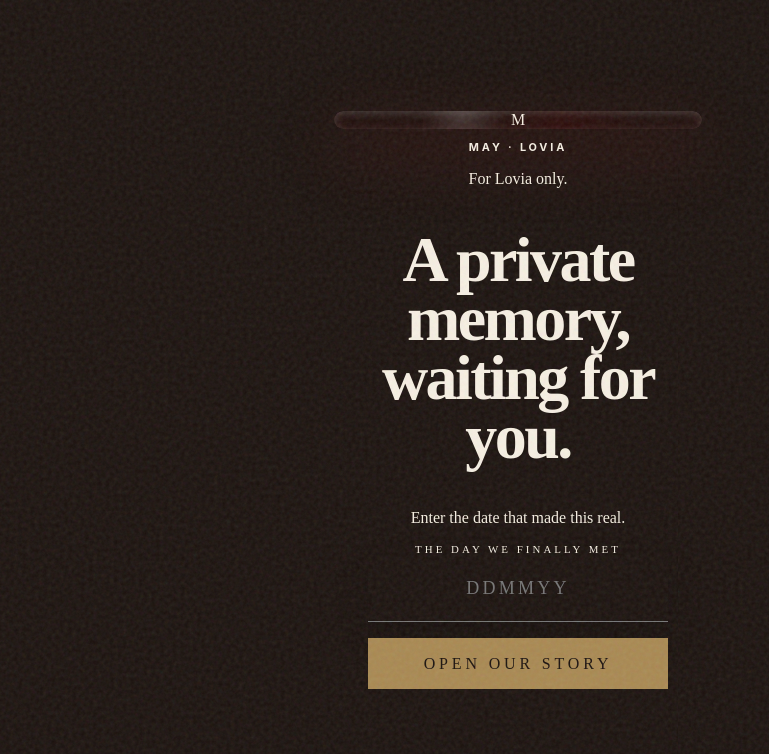
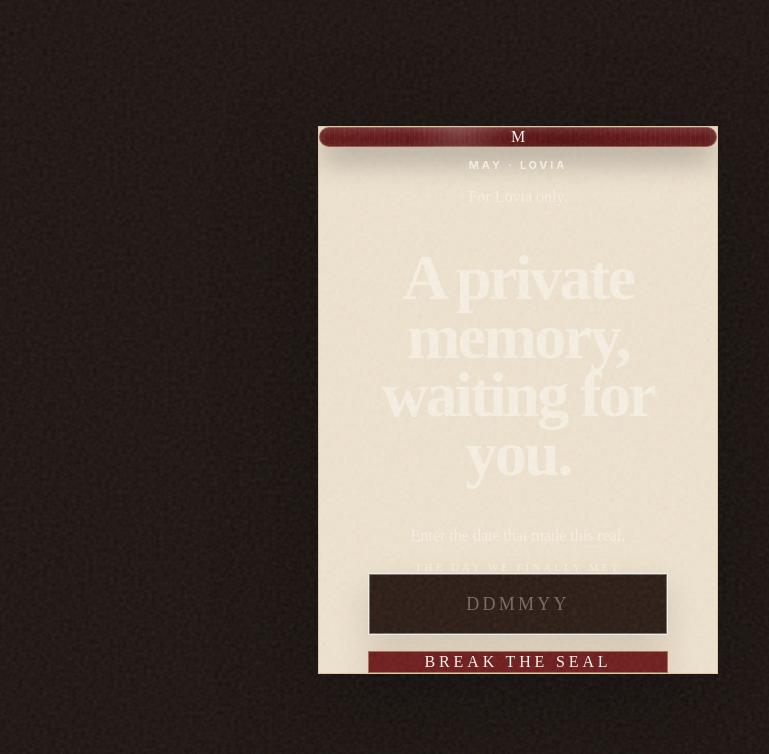
Before and after one commit to maryamoah/lovia-may-proposal, a Next.js app: page / in a window 1280 px wide. Shown: the top 754 px of the page, without its empty margins (122-891 px from the left). Built offline with nearby package versions, Linux system fonts and the light colour scheme.

Commit message:
Restore sealed password gate

```diff
--- a/src/app/globals.css
+++ b/src/app/globals.css
@@ -75,3 +75,8 @@ button:focus-visible, input:focus-visible { outline: 2px solid var(--gold); outl
 @media (max-width: 640px) {
   .chapter::before { inset-inline: 1.25rem; }
 }
+
+.password-wax-seal {
+  background-image: radial-gradient(circle at 35% 28%, rgba(255,255,255,.18), transparent 18%), radial-gradient(circle at 62% 70%, rgba(63,0,0,.34), transparent 36%), repeating-radial-gradient(circle at 48% 48%, rgba(255,255,255,.045) 0 1px, transparent 1px 5px);
+  box-shadow: inset 0 2px 8px rgba(255,255,255,.16), inset 0 -12px 22px rgba(52,0,0,.34), 0 12px 30px rgba(0,0,0,.35);
+}
--- a/src/components/proposal/PasswordGate.tsx
+++ b/src/components/proposal/PasswordGate.tsx
@@ -23,42 +23,63 @@ export function PasswordGate({ onUnlock, unlocked = false }: PasswordGateProps)
     }
   }
 
+  const waxSeal = (
+    <div className="password-wax-seal mx-auto flex h-16 w-16 items-center justify-center rounded-full border border-[#b79a6b]/50 bg-[#6e1b1b] shadow-[0_12px_30px_rgba(0,0,0,0.35)] sm:h-20 sm:w-20">
+      <span className="font-display text-3xl text-[#fbf8f2] sm:text-4xl">M</span>
+    </div>
+  );
+
   return (
-    <div className="grid min-h-dvh place-items-center overflow-hidden bg-espresso px-5 py-8 text-ivory grain">
-      <div className="absolute inset-0 bg-[radial-gradient(circle_at_50%_35%,rgba(169,137,82,.14),transparent_34%)]" />
+    <div className="relative grid min-h-dvh place-items-center overflow-hidden bg-espresso px-5 py-8 text-ivory grain">
+      <div className="absolute inset-0 bg-[radial-gradient(circle_at_50%_30%,rgba(183,154,107,.16),transparent_34%),radial-gradient(circle_at_50%_72%,rgba(110,27,27,.24),transparent_38%)]" />
       <div className="absolute inset-x-8 top-8 h-px bg-gradient-to-r from-transparent via-gold/35 to-transparent" />
       <AnimatePresence mode="wait">
         {!unlocked ? (
-          <motion.form key="password" initial={{ opacity: 0, y: 18 }} animate={{ opacity: 1, y: 0 }} exit={{ opacity: 0, y: -18 }} onSubmit={submit} className="relative w-full max-w-[23rem] text-center">
-            <div className="wax-seal mx-auto mb-5 grid h-16 w-16 place-items-center rounded-full bg-rose text-center font-serif text-2xl text-ivory">M</div>
-            <p className="eyebrow text-gold">MAY · LOVIA</p>
-            <p className="mt-2 text-sm text-ivory/62">For Lovia only.</p>
-            <h1 className="mx-auto mt-4 max-w-[12ch] font-serif text-[clamp(2.75rem,5vw,5rem)] leading-[.92] tracking-[-.04em]">A private memory, waiting for you.</h1>
-            <p id="password-helper" className="mx-auto mt-7 max-w-[18rem] text-sm text-ivory/66">Enter the date that made this real.</p>
-            <label className="mt-7 block font-sans text-[0.68rem] font-semibold uppercase tracking-[.28em] text-gold/80" htmlFor="proposal-password">The day we finally met</label>
+          <motion.form
+            key="password"
+            initial={{ opacity: 0, y: 18 }}
+            animate={{ opacity: 1, y: 0 }}
+            exit={{ opacity: 0, y: -18 }}
+            onSubmit={submit}
+            className="relative w-full max-w-[25rem] text-center"
+          >
+            <div className="relative overflow-hidden border border-[#b79a6b]/35 bg-[#efe3cf] px-6 pb-7 pt-8 text-espresso shadow-[0_28px_90px_rgba(0,0,0,.38)] sm:px-9 sm:pb-9 sm:pt-10">
+              <div className="pointer-events-none absolute inset-0 bg-[linear-gradient(145deg,rgba(255,255,255,.42),transparent_35%),radial-gradient(circle_at_50%_0%,rgba(183,154,107,.20),transparent_35%)]" />
+              <div className="pointer-events-none absolute inset-x-0 top-0 h-28 bg-[linear-gradient(150deg,transparent_49.5%,rgba(183,154,107,.35)_50%,transparent_50.5%),linear-gradient(210deg,transparent_49.5%,rgba(183,154,107,.35)_50%,transparent_50.5%)]" />
+              <div className="relative">
+                {waxSeal}
+                <p className="eyebrow mt-6 text-gold">MAY · LOVIA</p>
+                <p className="mt-2 text-sm text-espresso/60">For Lovia only.</p>
+                <h1 className="mx-auto mt-4 max-w-[12ch] font-serif text-[clamp(2.6rem,5vw,4.8rem)] leading-[.92] tracking-[-.04em] text-espresso">A private memory, waiting for you.</h1>
+                <p id="password-helper" className="mx-auto mt-7 max-w-[18rem] text-sm text-espresso/62">Enter the date that made this real.</p>
+                <label className="mt-7 block font-sans text-[0.68rem] font-semibold uppercase tracking-[.28em] text-gold" htmlFor="proposal-password">The day we finally met</label>
+                <div className="mx-auto mt-4 max-w-[300px] border border-gold/45 bg-ivory/85 p-2 shadow-[inset_0_0_0_1px_rgba(255,255,255,.45),0_14px_34px_rgba(27,18,14,.13)]">
                   <input
                     id="proposal-password"
                     value={code}
                     onChange={(e) => {
-                setCode(e.target.value.replace(/\D/g, '').slice(0, 6));
+                      setCode(e.target.value.replace(/\D/g, '').slice(0, 8));
                       setError(false);
                     }}
                     autoComplete="off"
                     inputMode="numeric"
                     pattern="[0-9]*"
-              maxLength={6}
+                    maxLength={8}
                     placeholder="DDMMYY"
-              className="mx-auto mt-4 block h-16 w-full max-w-[300px] appearance-none rounded-none border-0 border-b border-gold/35 bg-transparent px-4 py-0 text-center font-sans text-[18px] leading-[4rem] tracking-[.18em] text-ivory shadow-[0_14px_34px_rgba(0,0,0,.16)] outline-none transition duration-300 placeholder:text-ivory/24 placeholder:transition-opacity placeholder:duration-300 focus:border-gold/85 focus:shadow-[0_16px_42px_rgba(0,0,0,.18),0_8px_28px_rgba(169,137,82,.16)] focus:placeholder:opacity-0 focus-visible:outline-0"
+                    className="block h-14 w-full appearance-none rounded-none border border-gold/30 bg-[#2a1a13] px-4 py-0 text-center font-sans text-[18px] leading-[3.5rem] tracking-[.18em] text-[#fbf8f2] caret-[#fbf8f2] outline-none transition duration-300 placeholder:text-[#fbf8f2]/36 placeholder:transition-opacity placeholder:duration-300 focus:border-gold/85 focus:bg-[#21140f] focus:shadow-[0_0_0_3px_rgba(183,154,107,.18)] focus:placeholder:opacity-0 focus-visible:outline-0"
                     aria-describedby="password-helper password-error"
                     aria-invalid={error}
                   />
-            <p id="password-error" className="mt-5 min-h-6 text-sm text-blush" aria-live="polite">{error ? 'That is not our key. Try the date May met Lovia.' : ''}</p>
-            <button className="btn-primary mx-auto mt-6 block w-full max-w-[300px]">Open our story</button>
+                </div>
+                <p id="password-error" className="mt-5 min-h-6 text-sm text-rose" aria-live="polite">{error ? 'That is not our key. Try the date May met Lovia.' : ''}</p>
+                <button className="mx-auto mt-2 block w-full max-w-[300px] border border-[#b79a6b]/70 bg-[#6e1b1b] px-5 py-4 font-sans text-xs font-bold uppercase tracking-[.24em] text-[#fbf8f2] shadow-[0_14px_34px_rgba(110,27,27,.22)] transition duration-300 hover:-translate-y-0.5 hover:border-[#fbf8f2]/70 hover:bg-[#7d2222]">Break the seal</button>
+              </div>
+            </div>
           </motion.form>
         ) : (
           <motion.div key="remembered" initial={{ opacity: 0, scale: 0.98 }} animate={{ opacity: 1, scale: 1 }} exit={{ opacity: 0 }} transition={{ duration: 0.8, ease: 'easeOut' }} className="relative max-w-sm text-center">
-            <div className="wax-seal mx-auto mb-6 grid h-20 w-20 place-items-center rounded-full bg-rose font-serif text-3xl text-ivory">M</div>
-            <motion.p initial={{ opacity: 0, y: 8 }} animate={{ opacity: 1, y: 0 }} className="font-serif text-3xl italic text-ivory/86">You remembered.</motion.p>
+            {waxSeal}
+            <motion.p initial={{ opacity: 0, y: 8 }} animate={{ opacity: 1, y: 0 }} className="mt-6 font-serif text-3xl italic text-ivory/86">You remembered.</motion.p>
             <motion.p initial={{ opacity: 0, y: 8 }} animate={{ opacity: 1, y: 0 }} transition={{ delay: 0.18 }} className="mt-4 font-serif text-2xl text-ivory/86">Everything after this belongs to us.</motion.p>
           </motion.div>
         )}
```
Lines whose indentation alone changed are shown as unchanged.
